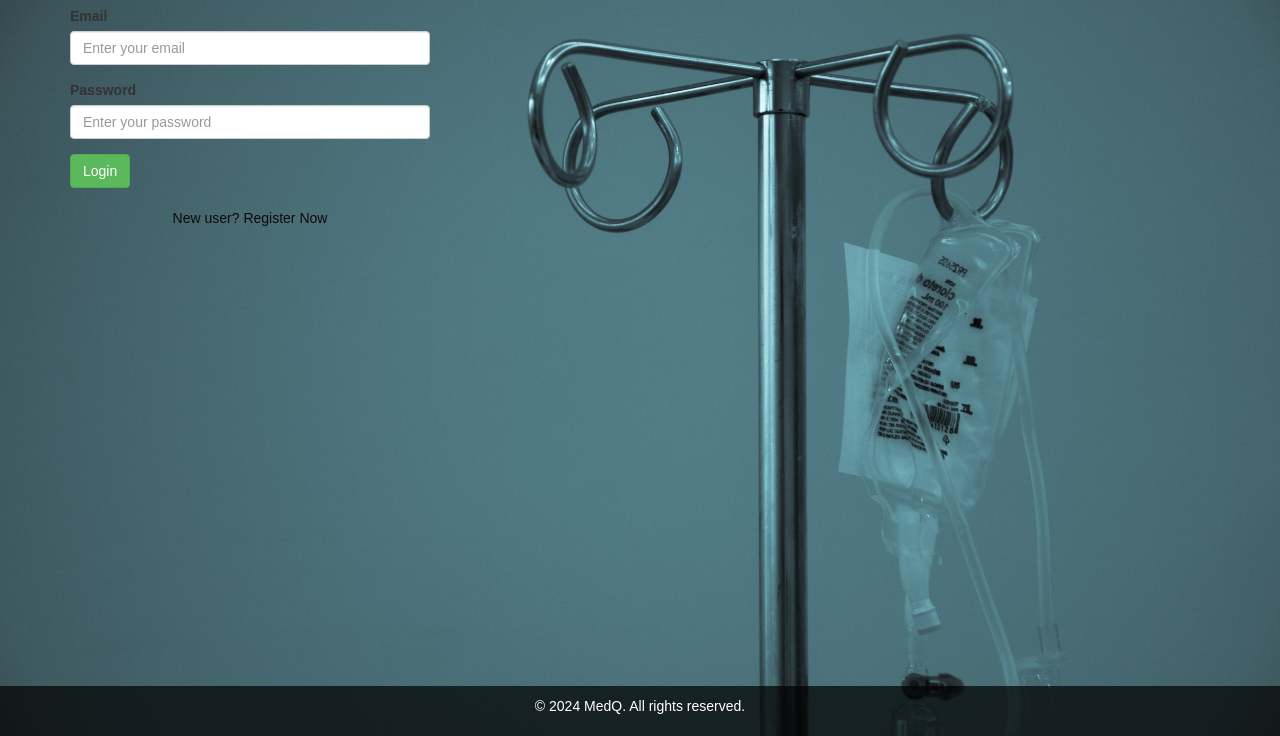
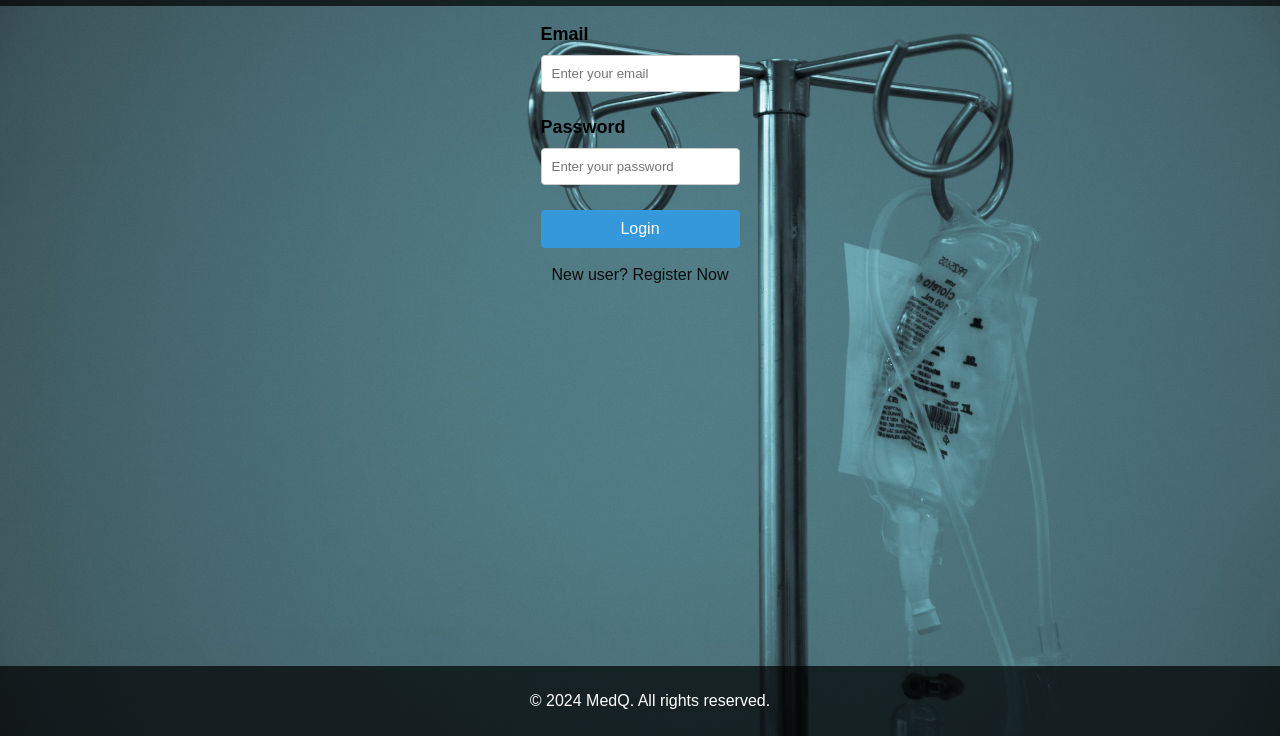
Before and after one commit to anuragverma108/MedQ, a plain HTML site: page login.html in a window 1280 px wide. Shown: the part 64-800 px from the top of the page. Drawn offline with nearby package versions, Linux system fonts and the light colour scheme.

Commit message:
Changed Login Page

```diff
--- a/login.html
+++ b/login.html
@@ -4,10 +4,11 @@
 <head>
   <meta name="viewport" content="width=device-width, initial-scale=1.0">
   <script src="https://cdnjs.cloudflare.com/ajax/libs/jquery/3.6.0/jquery.min.js"></script>
-  <!-- Bootstrap theme -->
-  <link rel="stylesheet" href="https://maxcdn.bootstrapcdn.com/bootstrap/3.4.1/css/bootstrap.min.css">
+
+
   <script src="https://maxcdn.bootstrapcdn.com/bootstrap/3.4.1/js/bootstrap.min.js"></script>
   <link rel="stylesheet" href="style.css">
+
   <title>MedQ Authorization</title>
 </head>
 
--- a/style.css
+++ b/style.css
@@ -299,3 +299,50 @@ p>a {
 .homepage {
   width: 85%;
 }
+
+/* Add these styles to your existing CSS file */
+
+#registration_form,
+#login_form {
+  display: flex;
+  flex-direction: column;
+  align-items: center;
+  margin: 0 auto;
+
+  max-width: 400px; /* You can adjust the max-width as needed */
+}
+
+#registration_form input,
+#login_form input {
+  width: 100%;
+  padding: 10px;
+  margin-top: 5px;
+  margin-bottom: 10px;
+  border: 1px solid #ccc;
+  border-radius: 4px;
+  box-sizing: border-box;
+}
+
+#registration_form label,
+#login_form label {
+  color: black;
+  font-size: large;
+  font-weight: bold;
+}
+
+#registration_form button,
+#login_form button {
+  background-color: #3498db;
+  color: white;
+  padding: 10px 15px;
+  border: none;
+  border-radius: 4px;
+  cursor: pointer;
+  font-size: 16px;
+  width: 100%;
+}
+
+#registration_form button:hover,
+#login_form button:hover {
+  background-color: #2074a0;
+}
```
